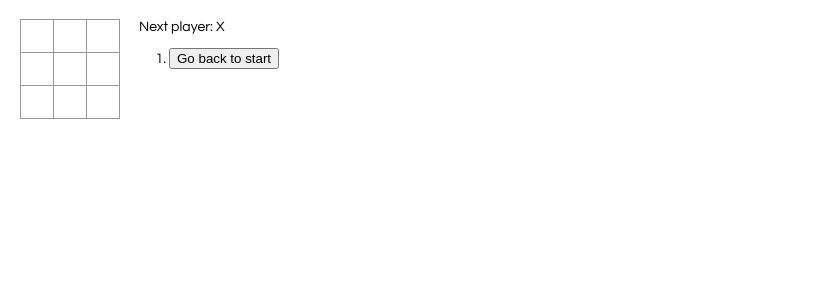
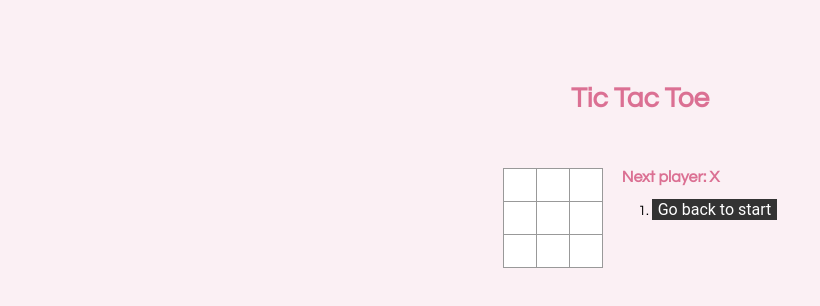
Before and after one commit to ThulasiA/tic-tac-toe, a React app: page / in a window 1280 px wide. Shown: the whole page, without its empty margins (0-820 px from the left). Built offline with nearby package versions, Linux system fonts and the light colour scheme.

Commit message:
Added CSS changes

```diff
--- a/public/index.html
+++ b/public/index.html
@@ -26,6 +26,7 @@
   </head>
   <body>
     <noscript>You need to enable JavaScript to run this app.</noscript>
+    <h1>Tic Tac Toe</h1>
     <div id="root"></div>
     <!--
       This HTML file is a template.
--- a/src/components/Game.js
+++ b/src/components/Game.js
@@ -47,7 +47,9 @@ class Game extends React.Component {
       const desc = move ? `Go to step # ${move}` : `Go back to start`;
       return (
         <li key={move}>
-          <button onClick={() => this.hopTo(move)}>{desc}</button>
+          <button className="button-move" onClick={() => this.hopTo(move)}>
+            {desc}
+          </button>
         </li>
       );
     });
@@ -64,7 +66,7 @@ class Game extends React.Component {
           <Board squares={current.squares} onClick={i => this.handleClick(i)} />
         </div>
         <div className="game-info">
-          <div>{status}</div>
+          <div className="status">{status}</div>
           <ol>{moves}</ol>
         </div>
       </div>
--- a/src/index.css
+++ b/src/index.css
@@ -1,10 +1,17 @@
 body {
+  background: #fbf0f4;
   font: 14px "Century Gothic", Futura, sans-serif;
-    margin: 20px;
 }
 
-  ol, ul {
+ol,
+ul {
   padding-left: 30px;
+}
+
+h1 {
+  color: palevioletred;
+  margin-top: 3em;
+  text-align: center;
 }
 
 .board-row:after {
@@ -14,6 +21,9 @@ body {
 }
 
 .status {
+  color: palevioletred;
+  font-size: 16px;
+  font-weight: 600;
   margin-bottom: 10px;
 }
 
@@ -42,9 +52,20 @@ body {
 
 .game {
   display: flex;
+  align-content: center;
   flex-direction: row;
+  justify-content: center;
+  margin-top: 4em;
 }
 
 .game-info {
   margin-left: 20px;
 }
+
+.button-move {
+  background: #333333;
+  border: none;
+  color: #ffffff;
+  font: 16px Roboto;
+  margin-bottom: 0.2em;
+}
```
Lines whose indentation alone changed are shown as unchanged.
